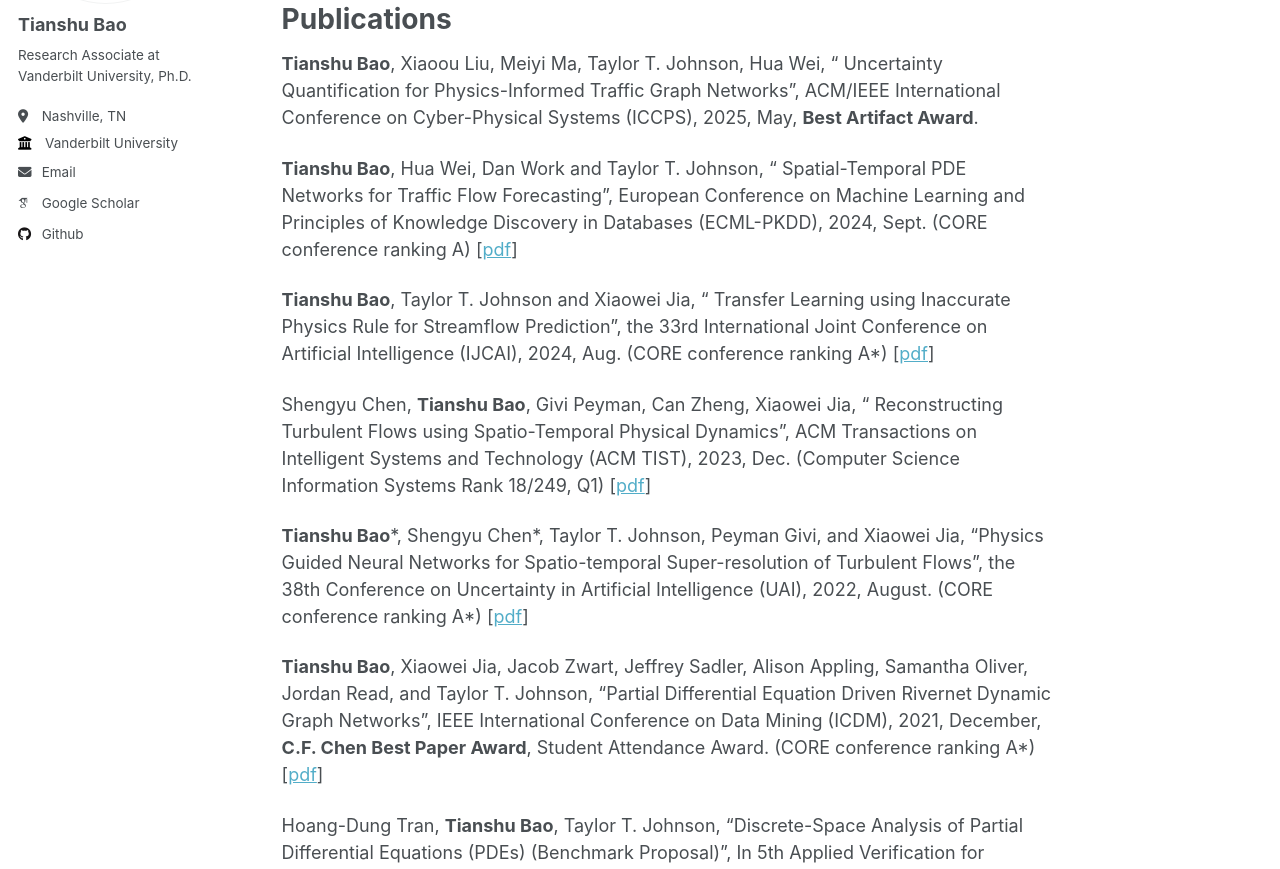
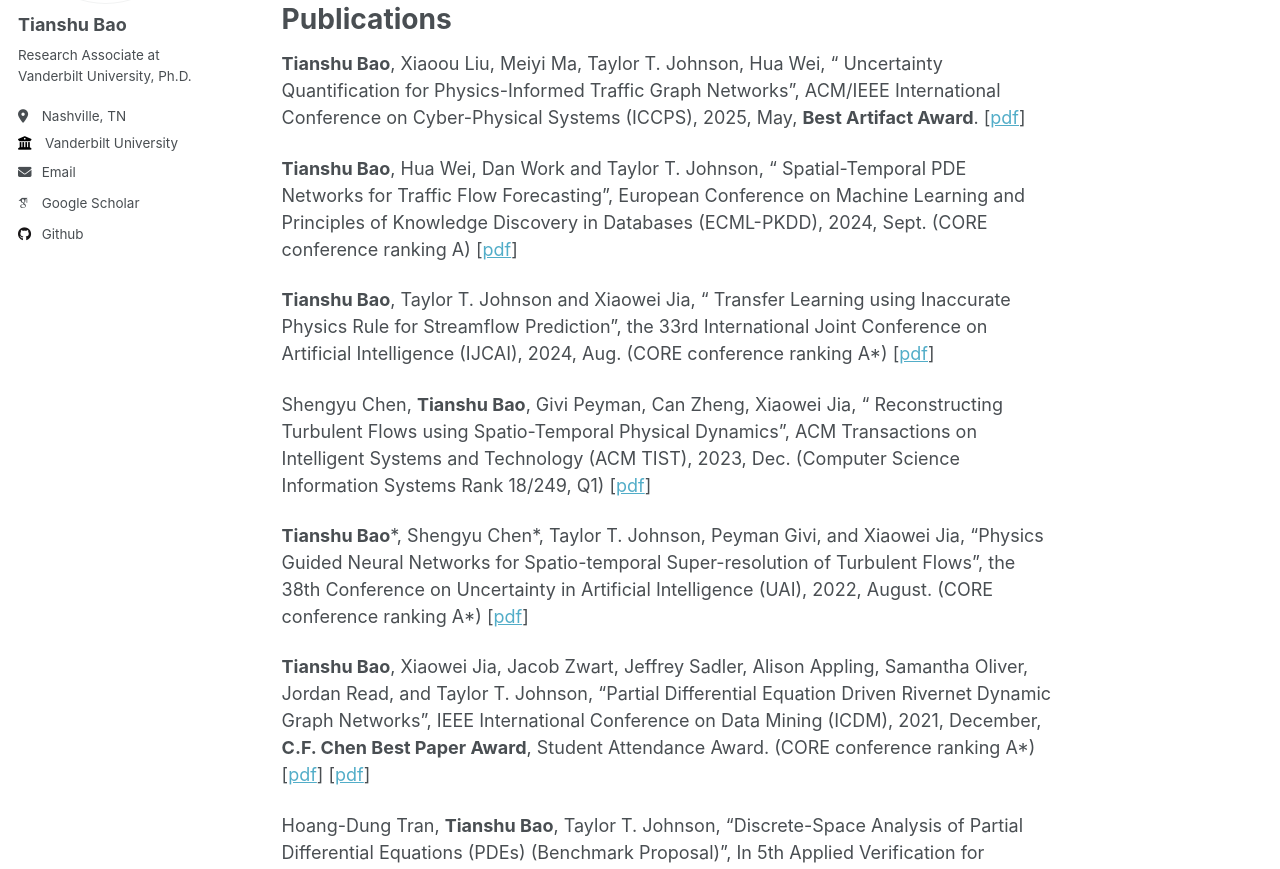
Before and after one commit to tianshubao1/tianshubao1.github.io, a Jekyll site: the page built from _pages/about.md, in a window 1280 px wide and 1400 px high. Shown: the part 277-1146 px from the top of the window. Built offline with Jekyll 4.4.1, drawn with Linux system fonts in a browser that asks for light colours; some web fonts are replaced.

Commit message:
Update about.md

```diff
--- a/_pages/about.md
+++ b/_pages/about.md
@@ -11,7 +11,7 @@ Dr. Tianshu Bao is a Postdoc Researcher at Vanderbilt University, Computer Scien
 
 Publications
 ======
-**Tianshu Bao**, Xiaoou Liu, Meiyi Ma, Taylor T. Johnson, Hua Wei, " Uncertainty Quantification for Physics-Informed Traffic Graph Networks", ACM/IEEE International Conference on Cyber-Physical Systems (ICCPS), 2025, May, **Best Artifact Award**.
+**Tianshu Bao**, Xiaoou Liu, Meiyi Ma, Taylor T. Johnson, Hua Wei, " Uncertainty Quantification for Physics-Informed Traffic Graph Networks", ACM/IEEE International Conference on Cyber-Physical Systems (ICCPS), 2025, May, **Best Artifact Award**. [<a href="/files/iccps.jpg" target="_blank">pdf</a>]
 
 **Tianshu Bao**, Hua Wei, Dan Work and Taylor T. Johnson, " Spatial-Temporal PDE Networks for Traffic Flow Forecasting", European Conference on Machine Learning and Principles of Knowledge Discovery in Databases (ECML-PKDD), 2024, Sept. (CORE conference ranking A) [<a href="/files/PDE_traffic_network_ECML.pdf" target="_blank">pdf</a>]
 
@@ -21,7 +21,7 @@ Shengyu Chen, **Tianshu Bao**, Givi Peyman, Can Zheng, Xiaowei Jia, " Reconstruc
 
 **Tianshu Bao**\*, Shengyu Chen\*, Taylor T. Johnson, Peyman Givi, and Xiaowei Jia, "Physics Guided Neural Networks for Spatio-temporal Super-resolution of Turbulent Flows", the 38th Conference on Uncertainty in Artificial Intelligence (UAI), 2022, August. (CORE conference ranking A*) [<a href="/files/uai.pdf" target="_blank">pdf</a>]
 
-**Tianshu Bao**, Xiaowei Jia, Jacob Zwart, Jeffrey Sadler, Alison Appling, Samantha Oliver, Jordan Read, and Taylor T. Johnson, "Partial Differential Equation Driven Rivernet Dynamic Graph Networks", IEEE International Conference on Data Mining (ICDM), 2021, December, **C.F. Chen Best Paper Award**, Student Attendance Award. (CORE conference ranking A*) [<a href="/files/icdm.pdf" target="_blank">pdf</a>]
+**Tianshu Bao**, Xiaowei Jia, Jacob Zwart, Jeffrey Sadler, Alison Appling, Samantha Oliver, Jordan Read, and Taylor T. Johnson, "Partial Differential Equation Driven Rivernet Dynamic Graph Networks", IEEE International Conference on Data Mining (ICDM), 2021, December, **C.F. Chen Best Paper Award**, Student Attendance Award. (CORE conference ranking A*) [<a href="/files/icdm.pdf" target="_blank">pdf</a>] [<a href="/files/cfchen.jpg" target="_blank">pdf</a>]
 
 Hoang-Dung Tran, **Tianshu Bao**, Taylor T. Johnson, "Discrete-Space Analysis of Partial Differential Equations (PDEs) (Benchmark Proposal)", In 5th Applied Verification for Continuous and Hybrid Systems Workshop (ARCH), Oxford, UK, 2018, July.
 
```
